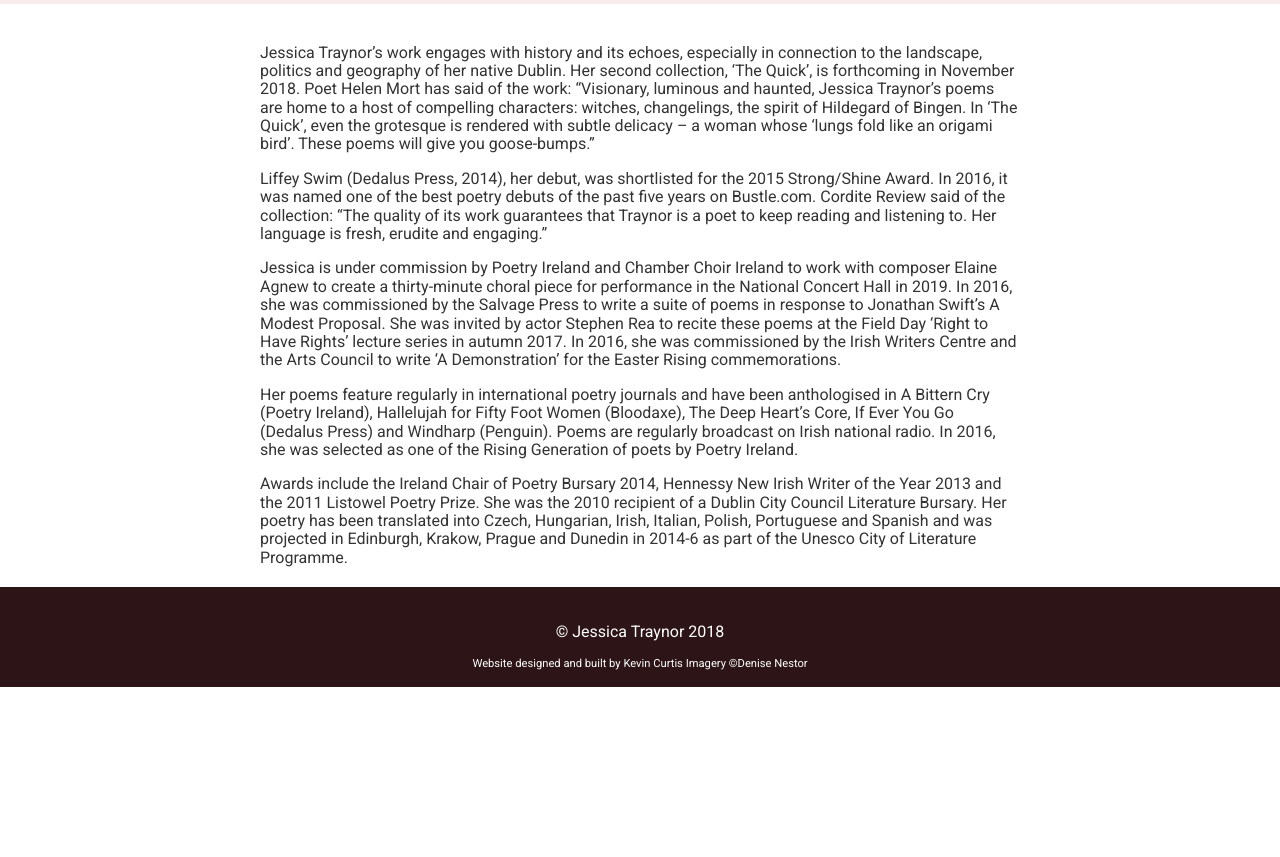
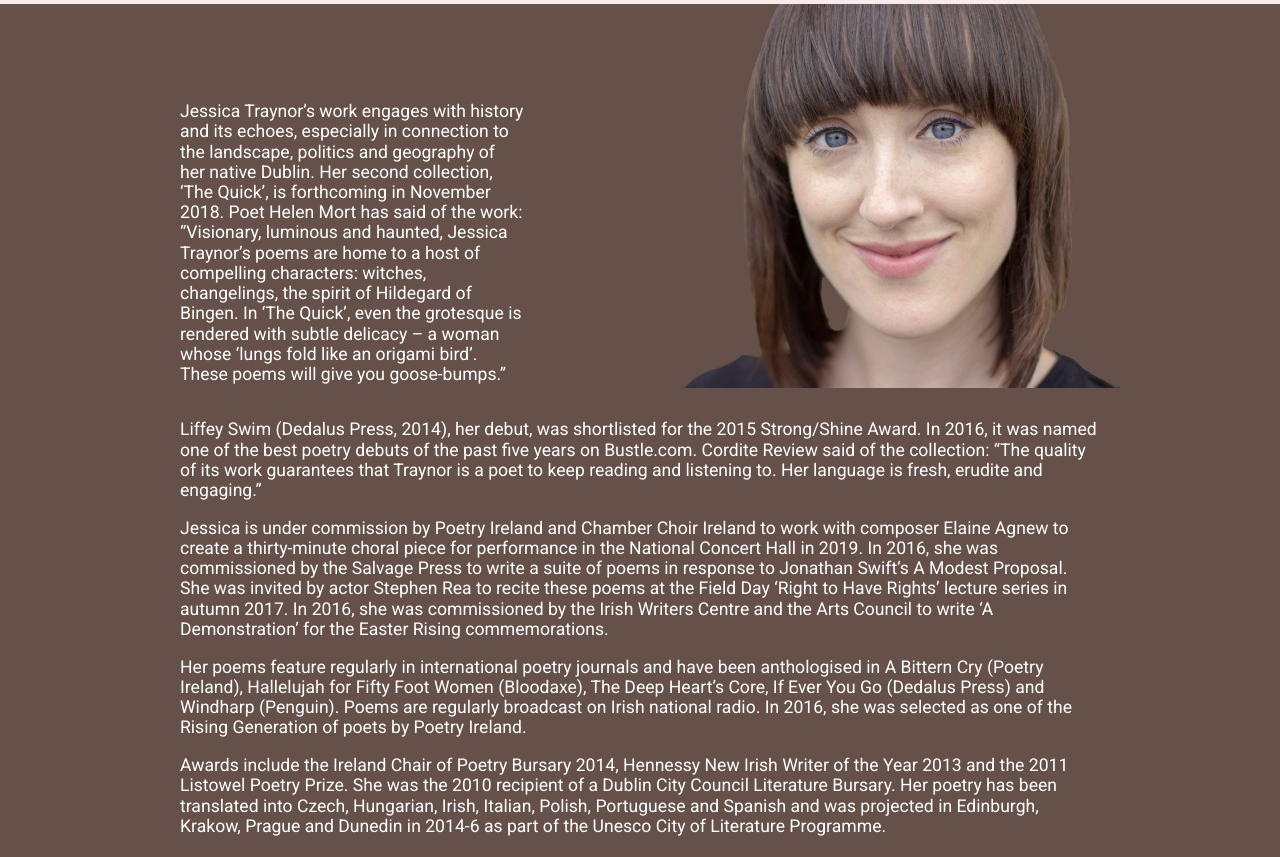
Before and after one commit to KevinCurtisDev/Jessica_webapp, a browser extension: page app/about.html in a window 1280 px wide. Shown: the part 469-1326 px from the top of the page. Before the commit the page ends 1156 px from the top, so only its background shows below. Drawn offline with Linux system fonts and the light colour scheme.

Commit message:
Completed about page

```diff
--- a/app/about.html
+++ b/app/about.html
@@ -1,6 +1,7 @@
 <!DOCTYPE html>
 <html lang="en">
 <head>
+  <meta charset="utf-8" />
   <meta name="viewport" content="width=device-width, initial-scale=1" />
   <link href='https://fonts.googleapis.com/css?family=Roboto:400,100,300,500,700' rel='stylesheet' type='text/css'>
   <title>Jessica Traynor - Poet</title>
@@ -42,26 +43,36 @@
       <h2 class="headline__sub">Poet | Creative Writing Teacher | Dramaturg</h2>
       <section class="headline__social">
         <a href="https://www.facebook.com/" target="_blank">
-          <i class="fa fa-facebook headline__social-icon"></i>
+          <i class="fa fa-facebook headline__social-icon" aria-label="facebook"></i>
         </a>
         <a href="https://twitter.com/" target="_blank">
-          <i class="fa fa-twitter headline__social-icon"></i>
+          <i class="fa fa-twitter headline__social-icon" aria-label="twitter"></i>
         </a>
         <a href="https://www.linkedin.com/" target="_blank">
-          <i class="fa fa-linkedin headline__social-icon"></i>
+          <i class="fa fa-linkedin headline__social-icon" aria-label="linkedin"></i>
         </a>
         <a href="https://plus.google.com/discover" target="_blank">
-          <i class="fa fa-google-plus headline__social-icon"></i>
+          <i class="fa fa-google-plus headline__social-icon" aria-label='google plus'></i>
         </a>
       </section>
     </header>
 
     <main>
-      <section class="about__text">
+      <!-- About text section (including image on medium and large screens) -->
+      <section class="about__wrapper">
+        <section class="about">
+
+            <!--About text block-->
+            <div class="about__text">
               <p>
                 Jessica Traynor’s work engages with history and its echoes, especially in connection to the landscape, politics and geography of her native Dublin. Her second collection, ‘The Quick’, is forthcoming in November 2018. Poet Helen Mort has said of the work: “Visionary, luminous and haunted, Jessica Traynor’s poems are home to a host of compelling characters: witches, changelings, the spirit of Hildegard of Bingen. In ‘The Quick’, even the grotesque is rendered with subtle delicacy – a woman whose ‘lungs fold like an origami bird’. These poems will give you goose-bumps.”
               </p>
+            </div>
 
+            <!--Intro image block-->
+            <img src="assets/images/jessHeadShot3.jpg" alt="Profile image of Jessica Traynor" class="about__image">
+        </section>
+            <div class="about__text-100">
               <p>
                 Liffey Swim (Dedalus Press, 2014), her debut, was shortlisted for the 2015 Strong/Shine Award. In 2016, it was named one of the best poetry debuts of the past five years on Bustle.com. Cordite Review said of the collection: “The quality of its work guarantees that Traynor is a poet to keep reading and listening to. Her language is fresh, erudite and engaging.”
               </p>
@@ -77,6 +88,7 @@
               <p>
                 Awards include the Ireland Chair of Poetry Bursary 2014, Hennessy New Irish Writer of the Year 2013 and the 2011 Listowel Poetry Prize. She was the 2010 recipient of a Dublin City Council Literature Bursary. Her poetry has been translated into Czech, Hungarian, Irish, Italian, Polish, Portuguese and Spanish and was projected in Edinburgh, Krakow, Prague and Dunedin in 2014-6 as part of the Unesco City of Literature Programme.
               </p>
+            </div>
       </section>
     </main>
     <footer class="footer">
--- a/app/assets/styles/modules/_about.css
+++ b/app/assets/styles/modules/_about.css
@@ -1,7 +1,74 @@
 .about {
+	color: #fff;
+	width: 100%;
+	height: 100%;
+	padding: 20px;
+	display: flex;
+	flex-direction: row;
+	justify-content: space-around;
+	background-color: #65514a;
+	max-width: 1000px;
+	margin: 0 auto;
+
+	&__wrapper {
+		display: flex;
+		flex-direction: column;
+		width: 100%;
+		min-height: 1000px;
+		background-color: #65514a;
+		padding: 0;
+	}
+
+	& p {
+		font-size: 1.1rem;
+	}
+
+	& h2 {
+		font-family: 'Great Vibes', cursive;
+		font-weight: 300;
+		font-size: 2rem;
+
+		@mixin atMedium {
+			font-size: 3rem;
+		}
+	}
+
+	&__image {
+		display: none;
+
+		@mixin atMedium {
+			display: inline-block;
+			width: 60%;
+			height: 100%;
+			margin-top: -20px;
+		}
+	}
+
 	&__text {
 		max-width: 800px;
-		margin: 40px auto;
+		margin: 20px auto;
 		padding: 0 20px;
+		width: 100%;
+
+		@mixin atMedium {
+			margin: 60px auto;
+			width: 45%;
+			height:40%;
+		}
+
+		&-100 {
+			font-size: 1.1rem;
+			color: #fff;
+			max-width: 950px;
+			margin: -60px auto 20px;
+			padding: 0 40px;
+			width: 100%;
+
+			@mixin atMedium {
+				max-width: 1000px;
+				margin: -80px auto 20px;
+			}
+		}
+
 	}
 }
--- a/app/assets/styles/modules/_contact.css
+++ b/app/assets/styles/modules/_contact.css
@@ -4,12 +4,13 @@
 	flex-direction: column;
 	color: #fff;
 
-	&-heading {
+	&__heading {
+		font-size: 1.5rem;
 		text-align: center;
 		font-weight: 300;
 	}
 
-	&-sub {
+	&__sub {
 		font-size: .9rem;
 		text-align: center;
 		font-weight: 300;
--- a/app/assets/styles/modules/_events.css
+++ b/app/assets/styles/modules/_events.css
@@ -5,4 +5,10 @@
 	width: 100%;
 	padding: 10px;
 	font-weight: 300;
+
+	&__heading {
+		font-size: 1.5rem;
+		text-align: center;
+		font-weight: 300;
+	}
 }
--- a/app/sw.js
+++ b/app/sw.js
@@ -11,12 +11,14 @@ self.addEventListener('install', (event) => {
     './mentorship.html',
     './about.html',
     './poetry.html',
+    './videos.html',
     './assets/images/icon-48px.png',
     './assets/images/icon-96px.png',
     './assets/images/icon-192px.png',
     './assets/images/icon-512px.png',
     './assets/images/book_cover.png',
     './assets/images/jess.jpg',
+    './assets/images/jessHeadShot3.jpg',
     './assets/images/crow2.png',
     './favicon-16x16.png',
     './ms-icon-144x144.png',
@@ -31,7 +33,7 @@ self.addEventListener('install', (event) => {
     './apple-icon-76x76.png',
     './apple-icon-72x72.png',
     './apple-icon-60x60.png',
-    '/apple-icon-57x57.png'
+    './apple-icon-57x57.png'
   ];
 
   self.addEventListener('install', (event) => {
--- a/app/temp/styles/styles.css
+++ b/app/temp/styles/styles.css
@@ -645,12 +645,13 @@ img {
 	color: #fff;
 }
 
-.contact-heading {
+.contact__heading {
+  font-size: 1.5rem;
   text-align: center;
   font-weight: 300;
 }
 
-.contact-sub {
+.contact__sub {
   font-size: .9rem;
   text-align: center;
   font-weight: 300;
@@ -835,6 +836,12 @@ textarea {
 	font-weight: 300;
 }
 
+.events__heading {
+  font-size: 1.5rem;
+  text-align: center;
+  font-weight: 300;
+}
+
 .video {
 	width: 100%;
 	display: -ms-flexbox;
@@ -968,10 +975,95 @@ textarea {
 	text-align: center;
 }
 
+.about {
+	color: #fff;
+	width: 100%;
+	height: 100%;
+	padding: 20px;
+	display: -ms-flexbox;
+	display: flex;
+	-ms-flex-direction: row;
+	    flex-direction: row;
+	-ms-flex-pack: distribute;
+	    justify-content: space-around;
+	background-color: #65514a;
+	max-width: 1000px;
+	margin: 0 auto;
+}
+
+.about__wrapper {
+  display: -ms-flexbox;
+  display: flex;
+  -ms-flex-direction: column;
+      flex-direction: column;
+  width: 100%;
+  min-height: 1000px;
+  background-color: #65514a;
+  padding: 0;
+}
+
+.about p {
+  font-size: 1.1rem;
+}
+
+.about h2 {
+  font-family: 'Great Vibes', cursive;
+  font-weight: 300;
+  font-size: 2rem;
+}
+
+@media (min-width: 800px) {
+
+  .about h2 {
+    font-size: 3rem;
+  }
+}
+
+.about__image {
+  display: none;
+}
+
+@media (min-width: 800px) {
+
+  .about__image {
+    display: inline-block;
+    width: 60%;
+    height: 100%;
+    margin-top: -20px;
+  }
+}
+
 .about__text {
   max-width: 800px;
-  margin: 40px auto;
+  margin: 20px auto;
   padding: 0 20px;
+  width: 100%;
+}
+
+@media (min-width: 800px) {
+
+  .about__text {
+    margin: 60px auto;
+    width: 45%;
+    height: 40%;
+  }
+}
+
+.about__text-100 {
+  font-size: 1.1rem;
+  color: #fff;
+  max-width: 950px;
+  margin: -60px auto 20px;
+  padding: 0 40px;
+  width: 100%;
+}
+
+@media (min-width: 800px) {
+
+  .about__text-100 {
+    max-width: 1000px;
+    margin: -80px auto 20px;
+  }
 }
 
 .mentorship__testimonials {
```
Also changed, not shown: app/books.html (+5 -4 lines), app/index.html (+8 -7 lines), app/mentorship.html (+7 -6 lines), app/poetry.html (+5 -4 lines), app/videos.html (+1 -0 lines). Lines whose indentation alone changed are shown as unchanged.
